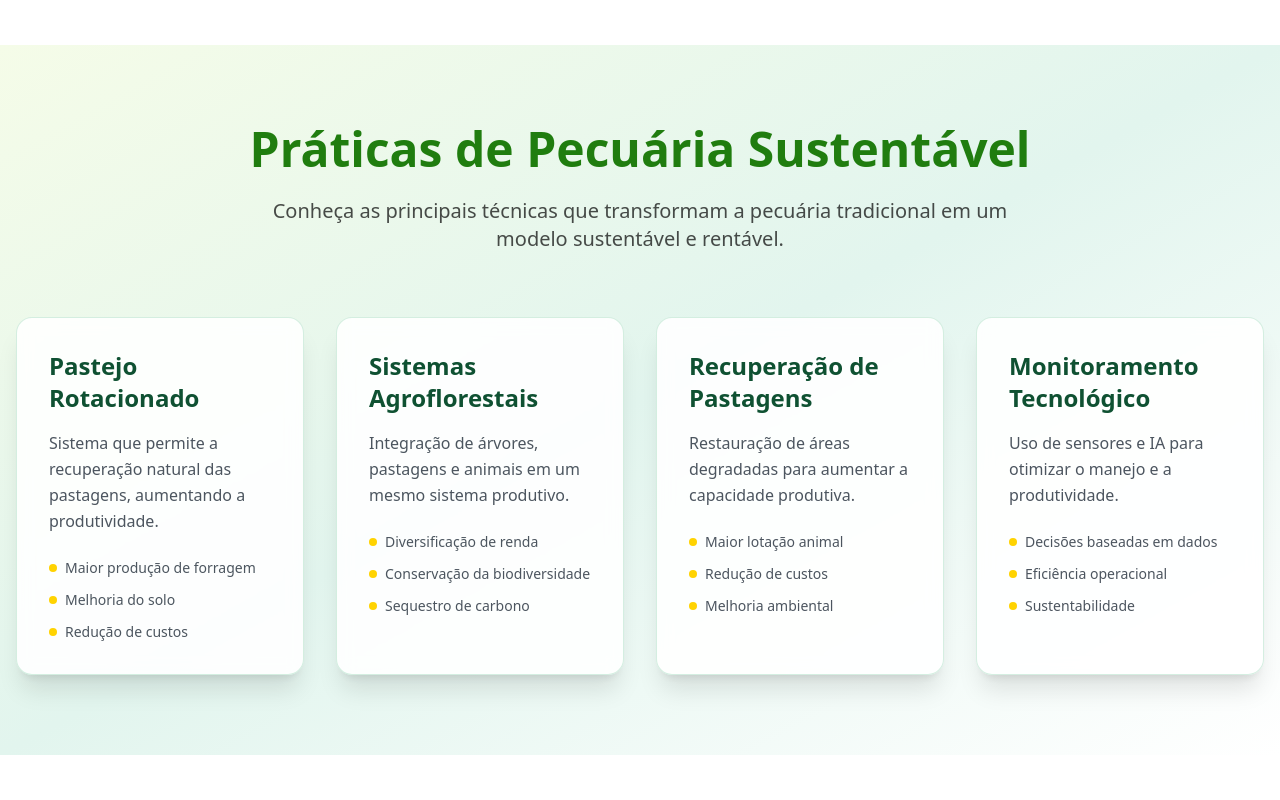
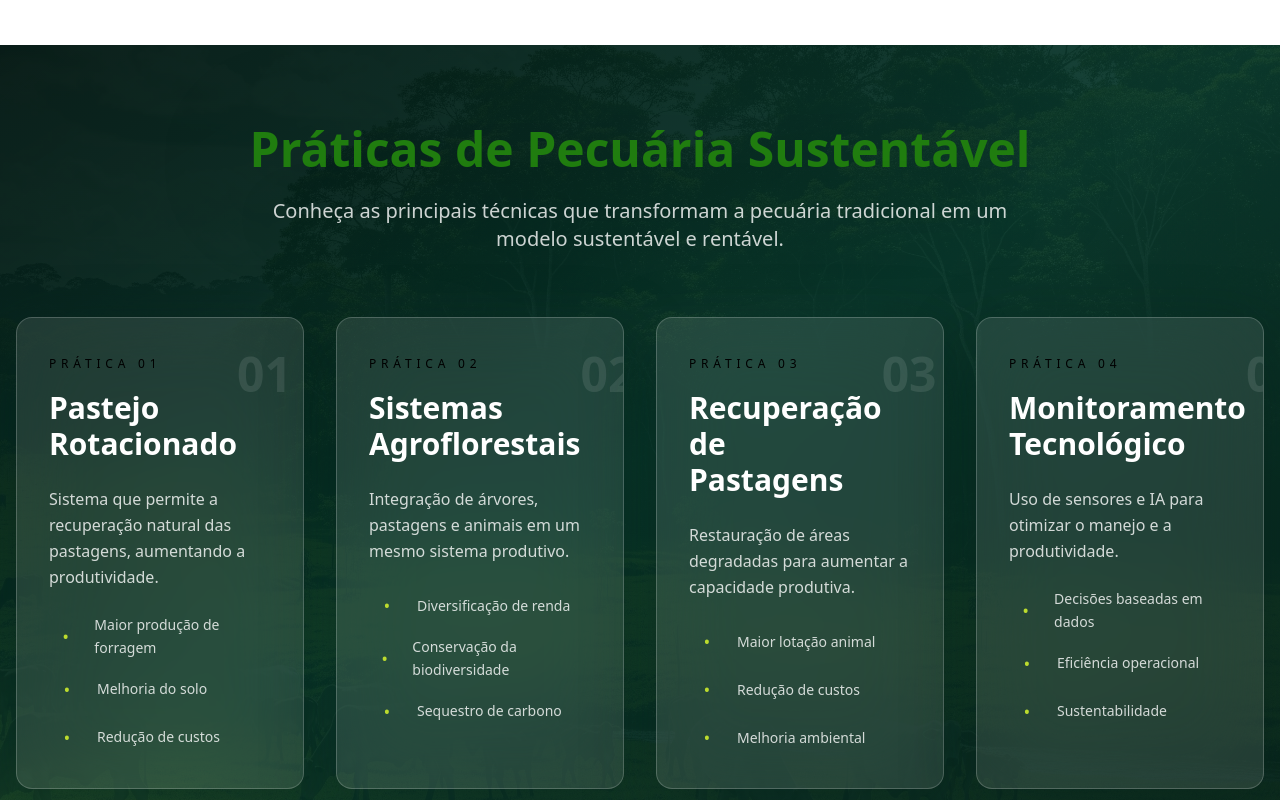
Before and after one commit to gabs-custard/rioterra, a React (Vite) app: page / in a window 1280 px wide. Shown: the part 2380-3180 px from the top of the page. Built offline with nearby package versions, Linux system fonts and the light colour scheme.

Commit message:
Enhance sustainable practices section with glassmorphism

```diff
--- a/src/components/Practices.jsx
+++ b/src/components/Practices.jsx
@@ -2,27 +2,46 @@ import React from 'react';
 import { motion } from 'framer-motion'; // eslint-disable-line no-unused-vars
 import Card from './Card';
 import SectionTitle from './SectionTitle';
+import pecuariaBanner from '../assets/banner_pecumais4.webp';
 
 const Practices = ({ title, subtitle, items }) => {
   const cardHover = {
-    whileHover: { y: -10, scale: 1.02, boxShadow: '0 25px 60px rgba(7, 69, 54, 0.18)' },
+    whileHover: {
+      y: -12,
+      scale: 1.03,
+      boxShadow: '0 35px 90px rgba(7, 69, 54, 0.35)'
+    },
     whileTap: { scale: 0.99 },
     transition: { type: 'spring', stiffness: 260, damping: 20 }
   };
 
   return (
-    <section
-      id="practices"
-      className="section-padding bg-gradient-to-br from-[#f5fce8] via-[#e2f5ee] to-white"
-    >
-      <div className="container mx-auto px-4">
+    <section id="practices" className="section-padding relative overflow-hidden">
+      <div className="absolute inset-0">
+        <img
+          src={pecuariaBanner}
+          alt="Criação de gado sustentável na Amazônia"
+          className="w-full h-full object-cover"
+          loading="lazy"
+        />
+        <div className="absolute inset-0 bg-[#031a14]/60 mix-blend-multiply" />
+        <div className="absolute inset-0 bg-gradient-to-br from-[#031a14]/80 via-[#0b4d3c]/65 to-[#0a2a20]/85" />
+      </div>
+      <div className="absolute -top-32 right-[-10%] h-96 w-96 rounded-full bg-green-light/20 blur-3xl opacity-70" />
+      <div className="absolute bottom-[-40%] left-[-10%] h-[28rem] w-[28rem] rounded-full bg-[#ffd301]/10 blur-3xl opacity-60" />
+      <div className="relative container mx-auto px-4">
         <motion.div
           initial={{ opacity: 0, y: 30 }}
           whileInView={{ opacity: 1, y: 0 }}
           transition={{ duration: 0.6 }}
           className="mb-16"
         >
-          <SectionTitle title={title} subtitle={subtitle} />
+          <SectionTitle
+            title={title}
+            subtitle={subtitle}
+            titleClassName="text-white drop-shadow-[0_16px_55px_rgba(0,0,0,0.4)]"
+            subtitleClassName="text-white/80 drop-shadow-[0_8px_30px_rgba(0,0,0,0.35)]"
+          />
         </motion.div>
 
         <div className="grid md:grid-cols-2 xl:grid-cols-4 gap-8">
@@ -34,16 +53,36 @@ const Practices = ({ title, subtitle, items }) => {
               transition={{ duration: 0.6, delay: index * 0.1 }}
               {...cardHover}
             >
-              <Card className="bg-white/90 h-full p-8 shadow-xl border border-[#74c69d]/30 backdrop-blur">
-                <h3 className="text-2xl font-bold text-[#0f5132] mb-4">{practice.title}</h3>
-                <p className="text-[#1f2a37]/80 mb-6 leading-relaxed">{practice.description}</p>
-                <div className="space-y-3">
-                  {practice.benefits.map((benefit) => (
-                    <div key={benefit} className="flex items-center space-x-2">
-                      <div className="w-2 h-2 bg-[#ffd301] rounded-full" />
-                      <span className="text-sm text-[#1f2a37]/80">{benefit}</span>
+              <Card className="group relative h-full overflow-hidden border border-white/20 bg-white/10 p-8 backdrop-blur-2xl shadow-[0_25px_70px_rgba(4,35,27,0.45)] transition-transform">
+                <div className="absolute inset-0 bg-gradient-to-br from-white/10 via-transparent to-green-light/20 opacity-0 transition-opacity duration-500 group-hover:opacity-100" />
+                <div className="absolute -top-24 left-1/2 h-40 w-40 -translate-x-1/2 rounded-full bg-green-light/30 blur-3xl opacity-60 transition duration-500 group-hover:opacity-80" />
+                <div className="relative flex h-full flex-col">
+                  <div className="flex items-start justify-between">
+                    <div>
+                      <span className="text-xs uppercase tracking-[0.4em] text-green-light/80">
+                        Prática {String(index + 1).padStart(2, '0')}
+                      </span>
+                      <h3 className="mt-4 text-2xl font-semibold text-white md:text-3xl">
+                        {practice.title}
+                      </h3>
                     </div>
-                  ))}
+                    <span className="text-5xl font-bold text-white/10 leading-none">
+                      {String(index + 1).padStart(2, '0')}
+                    </span>
+                  </div>
+                  <p className="mt-6 text-base leading-relaxed text-white/80">
+                    {practice.description}
+                  </p>
+                  <div className="mt-6 space-y-3">
+                    {practice.benefits.map((benefit) => (
+                      <div key={benefit} className="flex items-center gap-3">
+                        <div className="flex h-9 w-9 items-center justify-center rounded-full bg-green-light/15 text-sm font-semibold text-green-light">
+                          <span>•</span>
+                        </div>
+                        <span className="text-sm text-white/80 leading-relaxed">{benefit}</span>
+                      </div>
+                    ))}
+                  </div>
                 </div>
               </Card>
             </motion.div>
```
